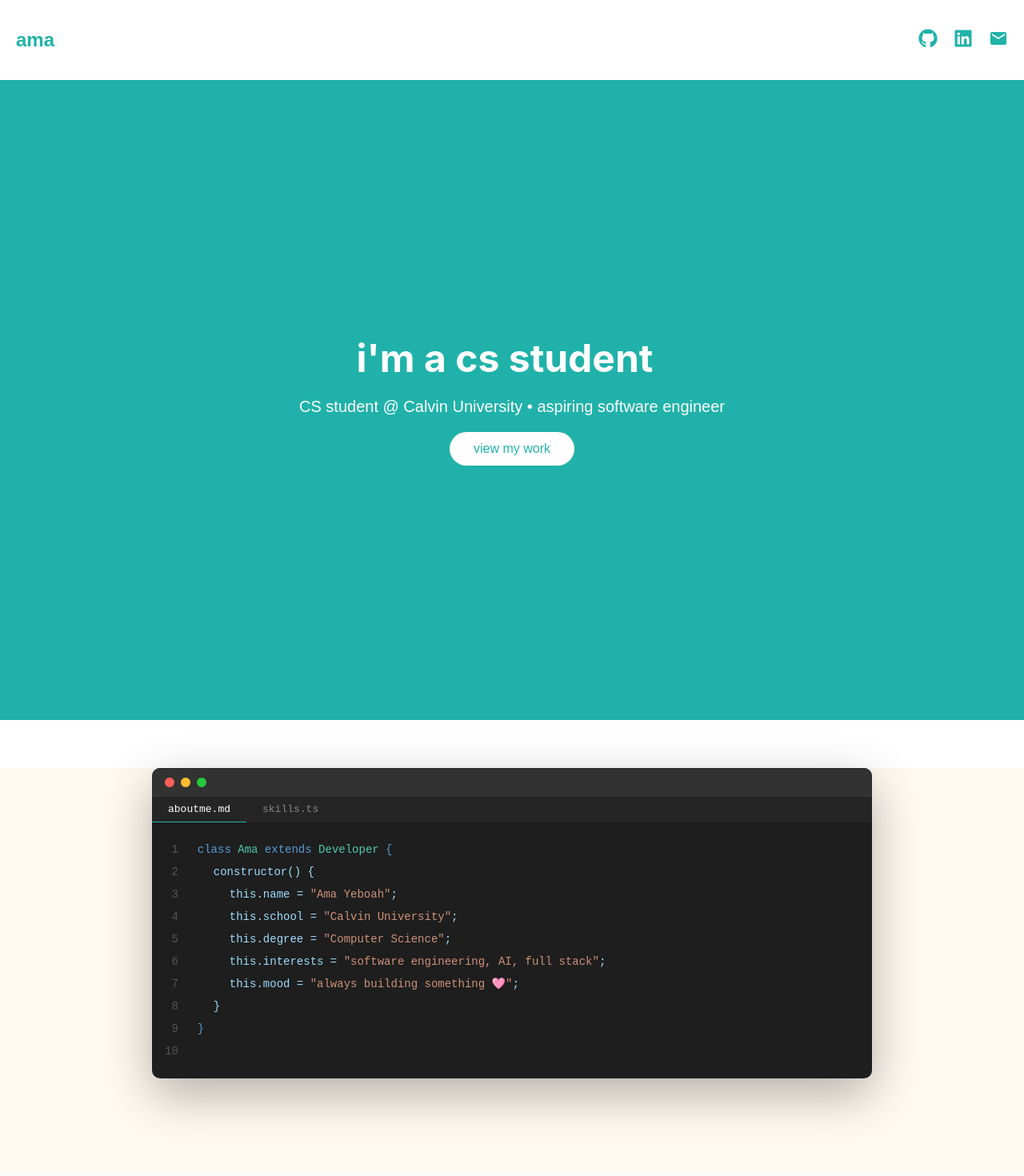
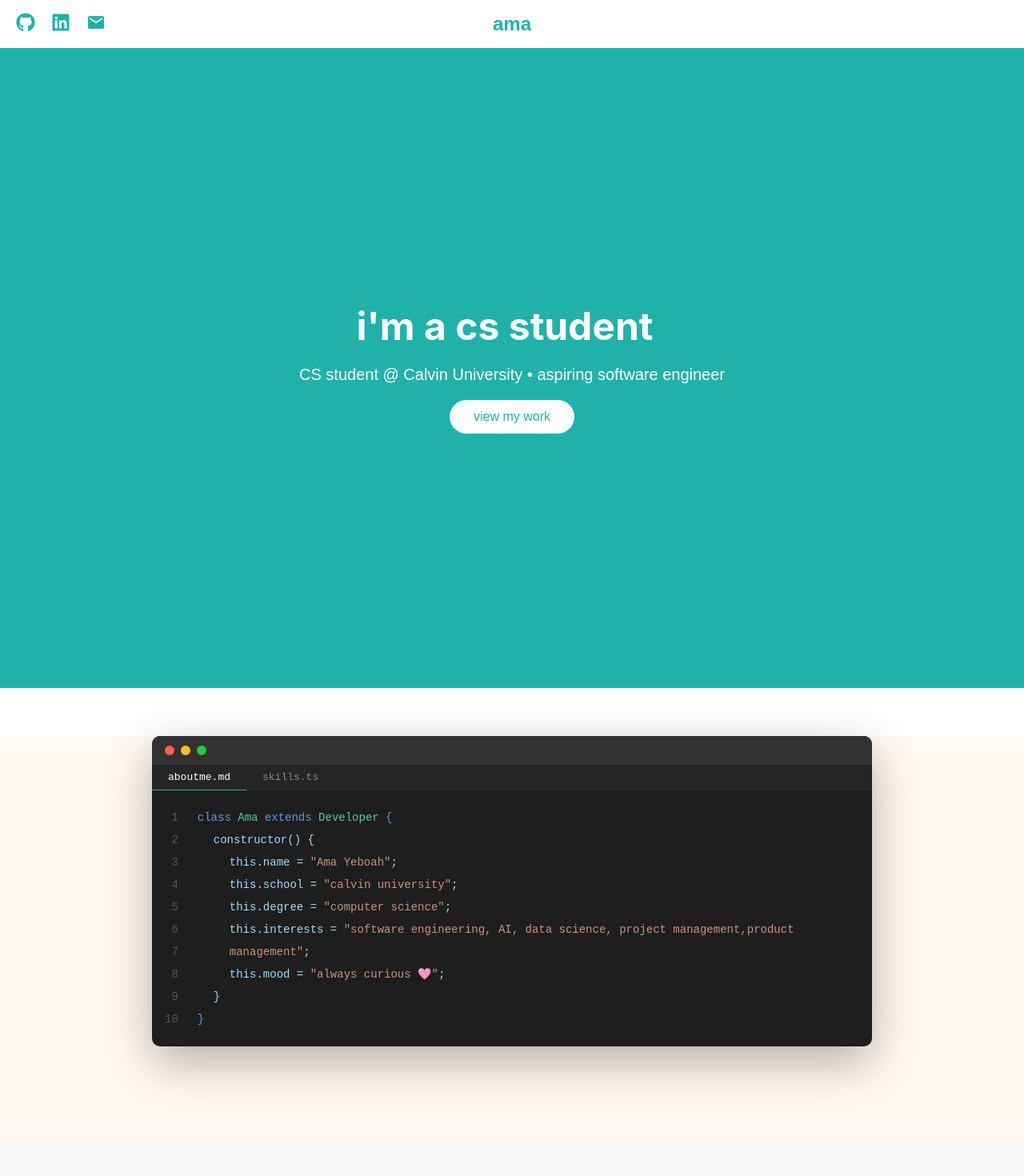
Before and after one commit to ama321518/my-portfolio, a React (Create React App) app: page / in a window 1280 px wide. Shown: the top 1470 px of the page at 80% size. Built offline with nearby package versions, Linux system fonts and the light colour scheme.

Commit message:
centered navbar name

```diff
--- a/src/Navbar.tsx
+++ b/src/Navbar.tsx
@@ -9,8 +9,9 @@ const Navbar = () => {
       alignItems: 'center',
       padding: '16px 20px',
       backgroundColor: 'white',
+      position: 'relative',
     }}>
-      <h1 style={{ color: '#20B2AA', fontFamily: 'Arial' }}>ama</h1>
+      <h1 style={{ color: '#20B2AA', position: 'absolute',left: '50%',transform: 'translateX(-50%)', fontFamily: 'Arial' }}>ama</h1>
       <div style={{ display: 'flex', gap: '20px' }}>
         <a href="https://github.com/ama321518" target="_blank" rel="noreferrer">
           <FaGithub size={24} color="#20B2AA" />
--- a/src/VSCodeEditor.tsx
+++ b/src/VSCodeEditor.tsx
@@ -63,10 +63,10 @@ const VSCodeEditor = () => {
               <p style={{ color: '#569cd6', margin: 0 }}>class <span style={{ color: '#4ec9b0' }}>Ama</span> extends <span style={{ color: '#4ec9b0' }}>Developer</span> {'{'}</p>
               <p style={{ color: '#9cdcfe', margin: 0, paddingLeft: '20px' }}>constructor() {'{'}</p>
               <p style={{ color: '#9cdcfe', margin: 0, paddingLeft: '40px' }}>this.<span style={{ color: '#9cdcfe' }}>name</span> = <span style={{ color: '#ce9178' }}>"Ama Yeboah"</span>;</p>
-              <p style={{ color: '#9cdcfe', margin: 0, paddingLeft: '40px' }}>this.<span style={{ color: '#9cdcfe' }}>school</span> = <span style={{ color: '#ce9178' }}>"Calvin University"</span>;</p>
-              <p style={{ color: '#9cdcfe', margin: 0, paddingLeft: '40px' }}>this.<span style={{ color: '#9cdcfe' }}>degree</span> = <span style={{ color: '#ce9178' }}>"Computer Science"</span>;</p>
-              <p style={{ color: '#9cdcfe', margin: 0, paddingLeft: '40px' }}>this.<span style={{ color: '#9cdcfe' }}>interests</span> = <span style={{ color: '#ce9178' }}>"software engineering, AI, full stack"</span>;</p>
-              <p style={{ color: '#9cdcfe', margin: 0, paddingLeft: '40px' }}>this.<span style={{ color: '#9cdcfe' }}>mood</span> = <span style={{ color: '#ce9178' }}>"always building something 🩷"</span>;</p>
+              <p style={{ color: '#9cdcfe', margin: 0, paddingLeft: '40px' }}>this.<span style={{ color: '#9cdcfe' }}>school</span> = <span style={{ color: '#ce9178' }}>"calvin university"</span>;</p>
+              <p style={{ color: '#9cdcfe', margin: 0, paddingLeft: '40px' }}>this.<span style={{ color: '#9cdcfe' }}>degree</span> = <span style={{ color: '#ce9178' }}>"computer science"</span>;</p>
+              <p style={{ color: '#9cdcfe', margin: 0, paddingLeft: '40px' }}>this.<span style={{ color: '#9cdcfe' }}>interests</span> = <span style={{ color: '#ce9178' }}>"software engineering, AI, data science, project management,product management"</span>;</p>
+              <p style={{ color: '#9cdcfe', margin: 0, paddingLeft: '40px' }}>this.<span style={{ color: '#9cdcfe' }}>mood</span> = <span style={{ color: '#ce9178' }}>"always curious 🩷"</span>;</p>
               <p style={{ color: '#9cdcfe', margin: 0, paddingLeft: '20px' }}>{'}'}</p>
               <p style={{ color: '#569cd6', margin: 0 }}>{'}'}</p>
             </>
```
